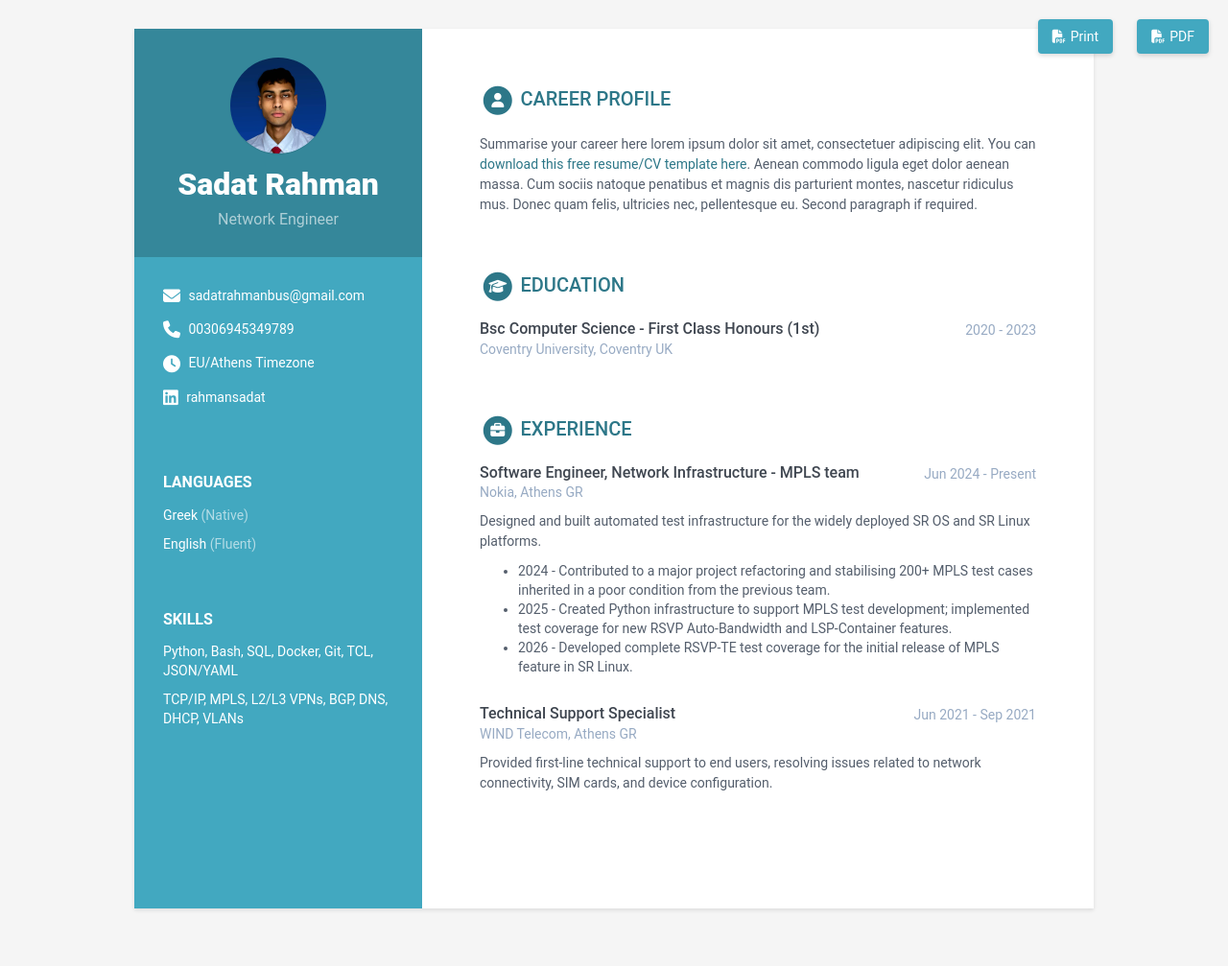
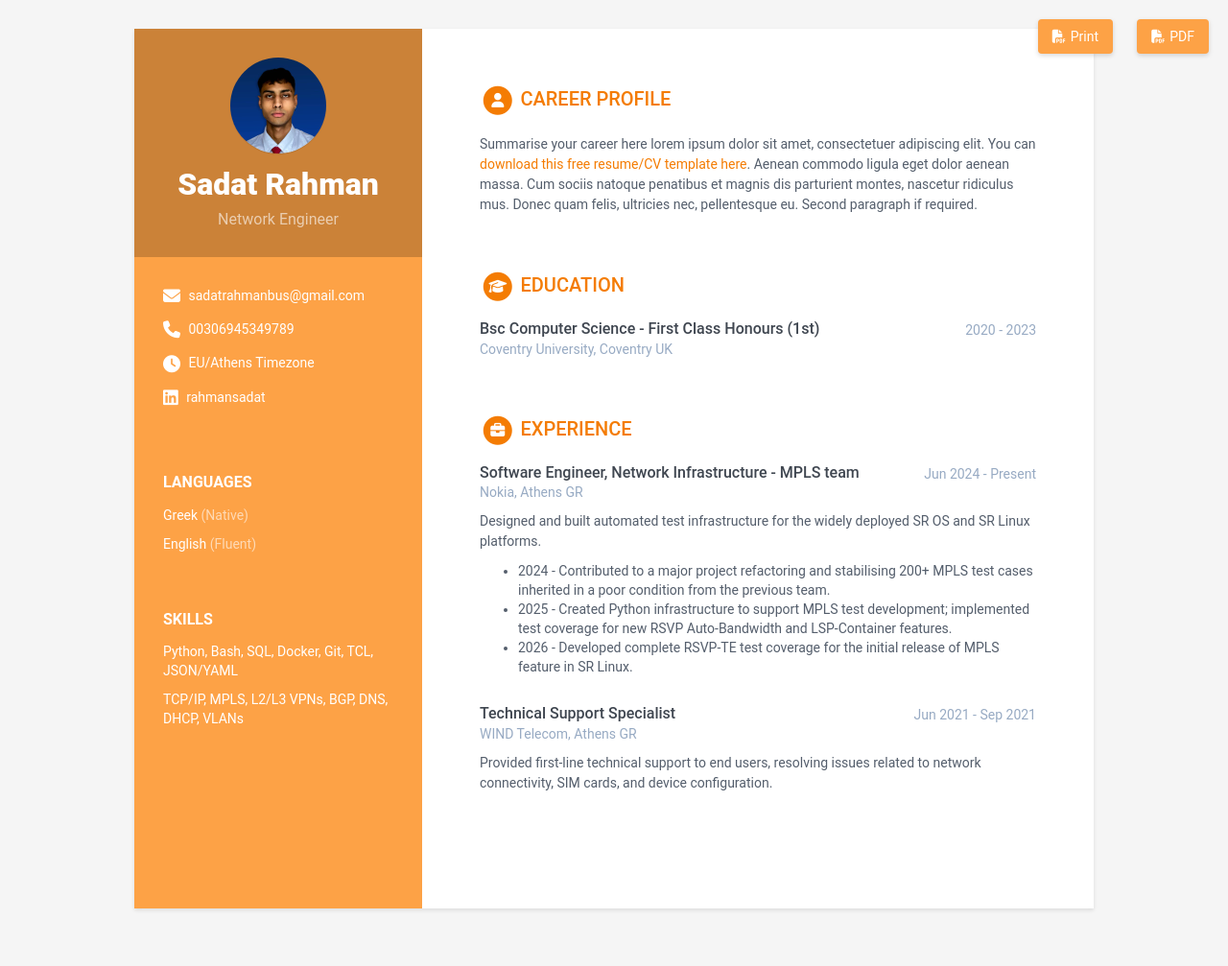
Before and after one commit to rahmansadat/rahmansadat.github.io, a Jekyll site: the page built from index.html, in a window 1280 px wide. Shown: the whole page at 96% size. Built offline with Jekyll 4.4.1, drawn with Linux system fonts in a browser that asks for light colours; nearby versions of some CDN libraries; library files that are not in the unit come from our copies.

Commit message:
changed title and experimenting w/color

```diff
--- a/_config.yml
+++ b/_config.yml
@@ -1,7 +1,7 @@
 #Update all the sections by editing the data.yml file inside _data folder.
 
 # Site Settings
-title: Sadat Rahman
+title: Resume of Sadat Rahman
 url: 'http://rahmansadat.github.io'
 
 #change it according to your repository name
@@ -10,7 +10,7 @@
 
 description: Network Engineer
 # Style will be applied only after restarting the build or serve. Just choose one of the options.
-theme_skin: blue # blue turquoise green berry orange ceramic teal oceanstale
+theme_skin: orange # blue turquoise green berry orange ceramic teal oceanstale
 chrome_mobile_color: #use hex colors (ex:#1976d2) or leave empty if you don't want a color for chrome mobile searchbar
 
 # Tracker
```
